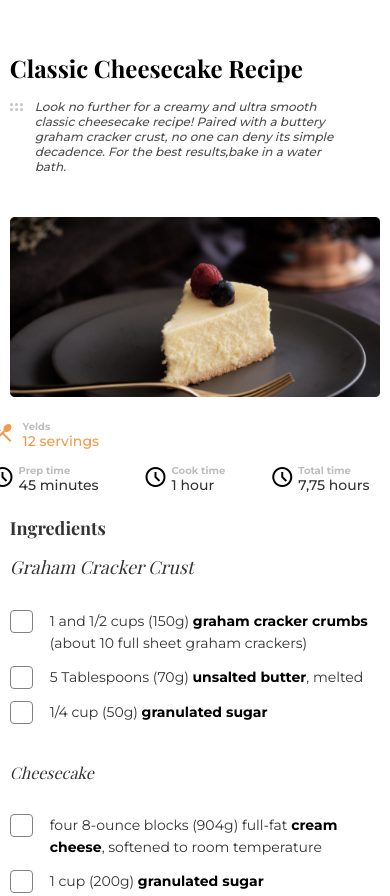
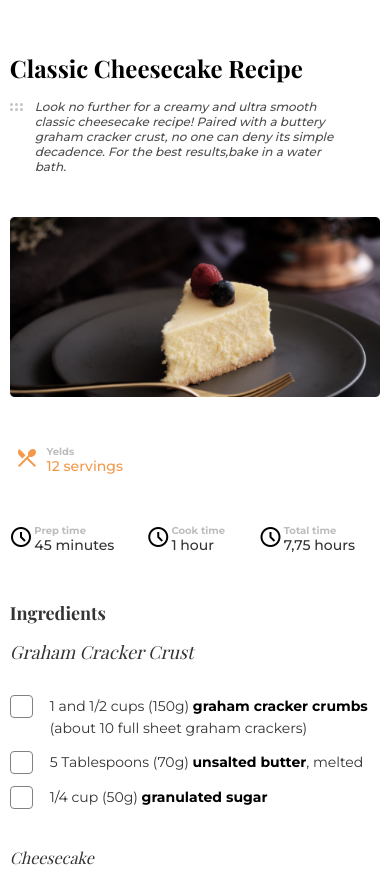
Before and after one commit to messiasgabriel/recipe-blog, a plain HTML site: page index.html in a window 390 px wide. Shown: the top 896 px of the page. Drawn offline with nearby package versions, Linux system fonts and the light colour scheme.

Commit message:
margin icon fix

```diff
--- a/style.css
+++ b/style.css
@@ -239,9 +239,7 @@ footer{
         display: grid;
         grid-template-columns: repeat(3, 1fr);
         grid-template-rows: repeat(2, 1fr);
-        grid-gap: 15px;
         box-shadow: none;
-        margin-left: 0;
         margin: 0 10px;
         border-radius: none;
         height: auto;
@@ -253,7 +251,8 @@ footer{
         display: flex;
     }
     .icon-prepar{
-        margin: 0;
+        margin-left: 2.5%;
+        margin-right: 2.5%;
         padding: 0;
     }
     .material-symbols-outlined {
```
